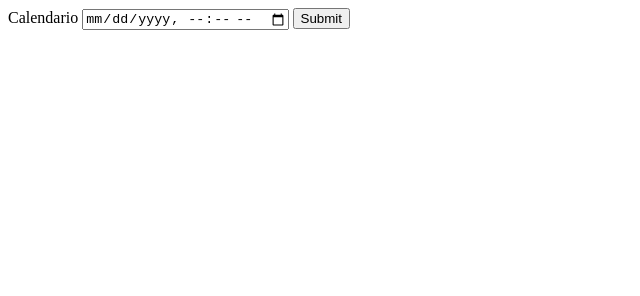
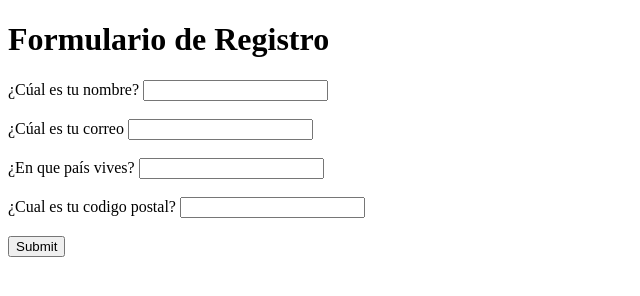
Before and after one commit to frovor/lengdev, a plain HTML site: page classcalender/index.html in a window 1280 px wide. Shown: the whole page, without its empty margins (0-640 px from the left). Drawn offline with Linux system fonts and the light colour scheme.

Commit message:
autocomplete, requiered

```diff
--- a/classcalender/index.html
+++ b/classcalender/index.html
@@ -12,26 +12,58 @@
             <span>Hora</span>
             <input type="time" id="hora" name="hora">
         </label>
+        <br>
         <label for="dia">
             <span>Día</span>
             <input type="date" id="dia" name="dia">
         </label>
+        <br>
         <label for="semana">
             <span>Semana</span>
             <input type="week" id="dia" name="semana">
         </label>
+        <br>
         <label for="mes">
             <span>Mes</span>
             <input type="month" id="dia" name="mes">
         </label>
+        <br>
         <input type="submit">
     </form> -->
-    <form action="">
+    <!-- <form action="">
         <label for="calendario">
             <span>Calendario</span>
             <input type="datetime-local">
         </label>
         <input type="submit">
+    </form> -->
+    <h1>Formulario de Registro</h1>
+    <form action="">
+        <label for="nombre">
+            <span>¿Cúal es tu nombre?</span>
+            <input type="text" name="nombre" id="nombre" autocomplete="name" required>
+        </label>
+        <br>
+        <br>
+        <label for="correo">
+            <span>¿Cúal es tu correo</span>
+            <input type="email" name="correo" id="correo" autocomplete="email" required>
+        </label>
+        <br>
+        <br>
+        <label for="pais">
+            <span>¿En que país vives?</span>
+            <input type="text" name="pais" id="pais" autocomplete="country" required>
+        </label>
+        <br>
+        <br>
+        <label for="cp">
+            <span>¿Cual es tu codigo postal?</span>
+            <input type="text" name="cp" id="cp" autocomplete="postal-code" required>
+        </label>
+        <br> <br>
+        <input type="submit">
     </form>
+
 </body>
 </html>
```
